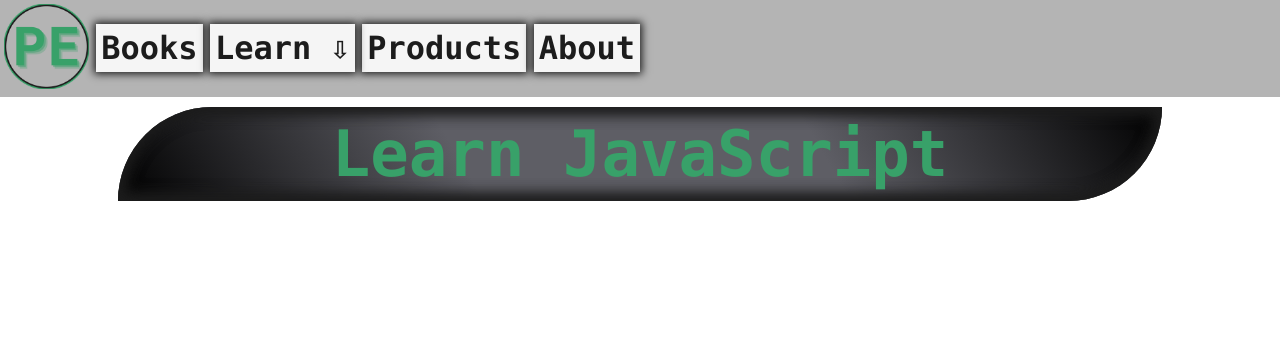
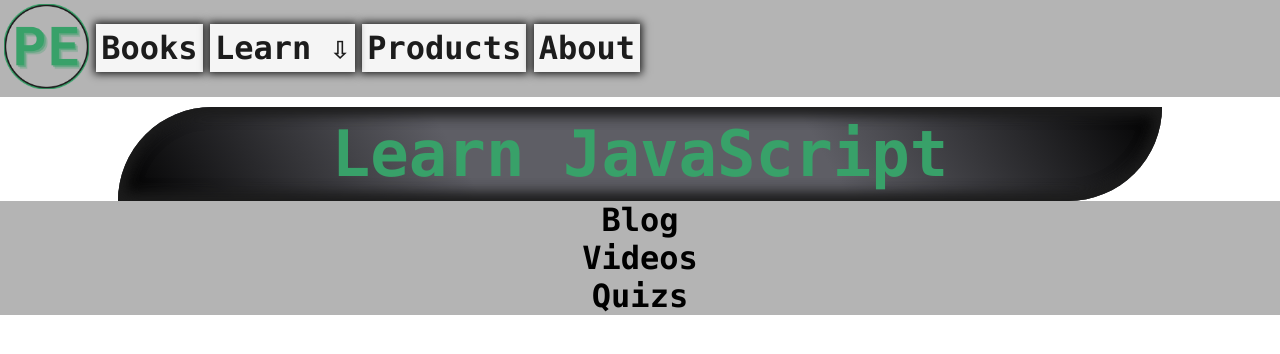
Before and after one commit to BaseBenjamin13/PrimeEngineer, a Next.js app: page /javascript in a window 1280 px wide. Shown: the top 354 px of the page. Built offline with nearby package versions, Linux system fonts and the light colour scheme.

Commit message:
setup language header component

```diff
--- /dev/null
+++ b/src/components/language/header/Header.module.css
@@ -0,0 +1,6 @@
+
+
+.headerContainer {
+    background-color: var(--myGray);
+    font-family: var(--font-mono);
+}
--- /dev/null
+++ b/src/components/language/header/index.js
@@ -0,0 +1,14 @@
+import React from 'react';
+import styles from './Header.module.css';
+
+function Header() {
+  return (
+    <div className={styles.headerContainer}>
+        <h1>Blog</h1>
+        <h1>Videos</h1>
+        <h1>Quizs</h1>
+    </div>
+  )
+}
+
+export default Header;
--- a/src/pages/api/quizs/javascriptQuizData01.js
+++ b/src/pages/api/quizs/javascriptQuizData01.js
@@ -17,7 +17,7 @@ export const Quiz01Data = {
                 "'15'",
                 "15",
                 "None of the above",
-            ]
+            ],
             correctAnswer: "15",
         },
         {
@@ -27,7 +27,7 @@ export const Quiz01Data = {
                 "'155'",
                 "20",
                 "'20'",
-            ]
+            ],
             correctAnswer: "20",
         },
         {
--- a/src/pages/javascript/index.js
+++ b/src/pages/javascript/index.js
@@ -2,11 +2,13 @@ import React from 'react'
 
 import styles from '@/styles/Learn.module.css';
 import PageTitle from '@/components/PageTitle'
+import Header from '@/components/language/header';
 
 function LearnJavaScript() {
   return (
     <div className={styles.learnContainer}>
         <PageTitle title={'Learn JavaScript'}/>
+        <Header />
     </div>
   )
 }
```
